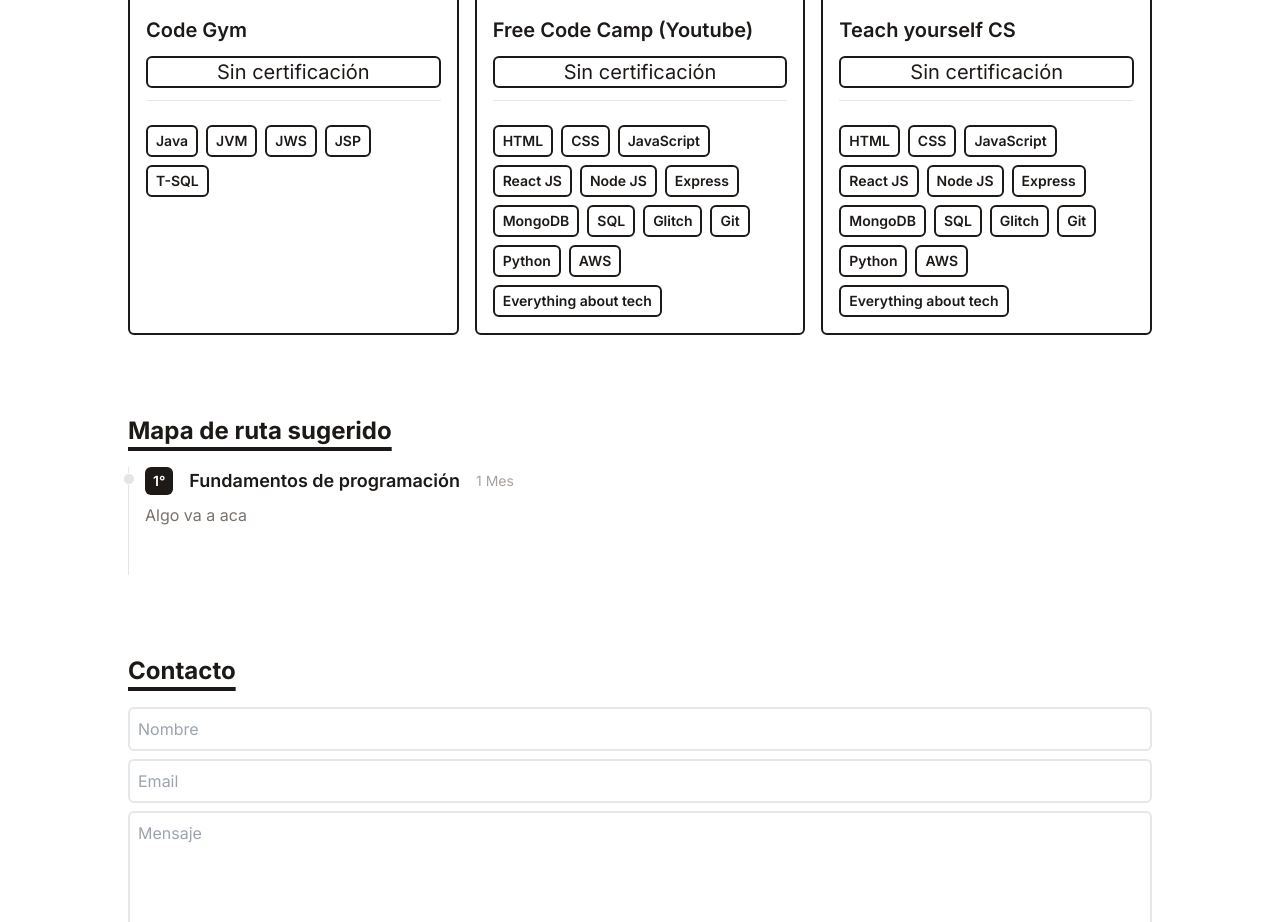
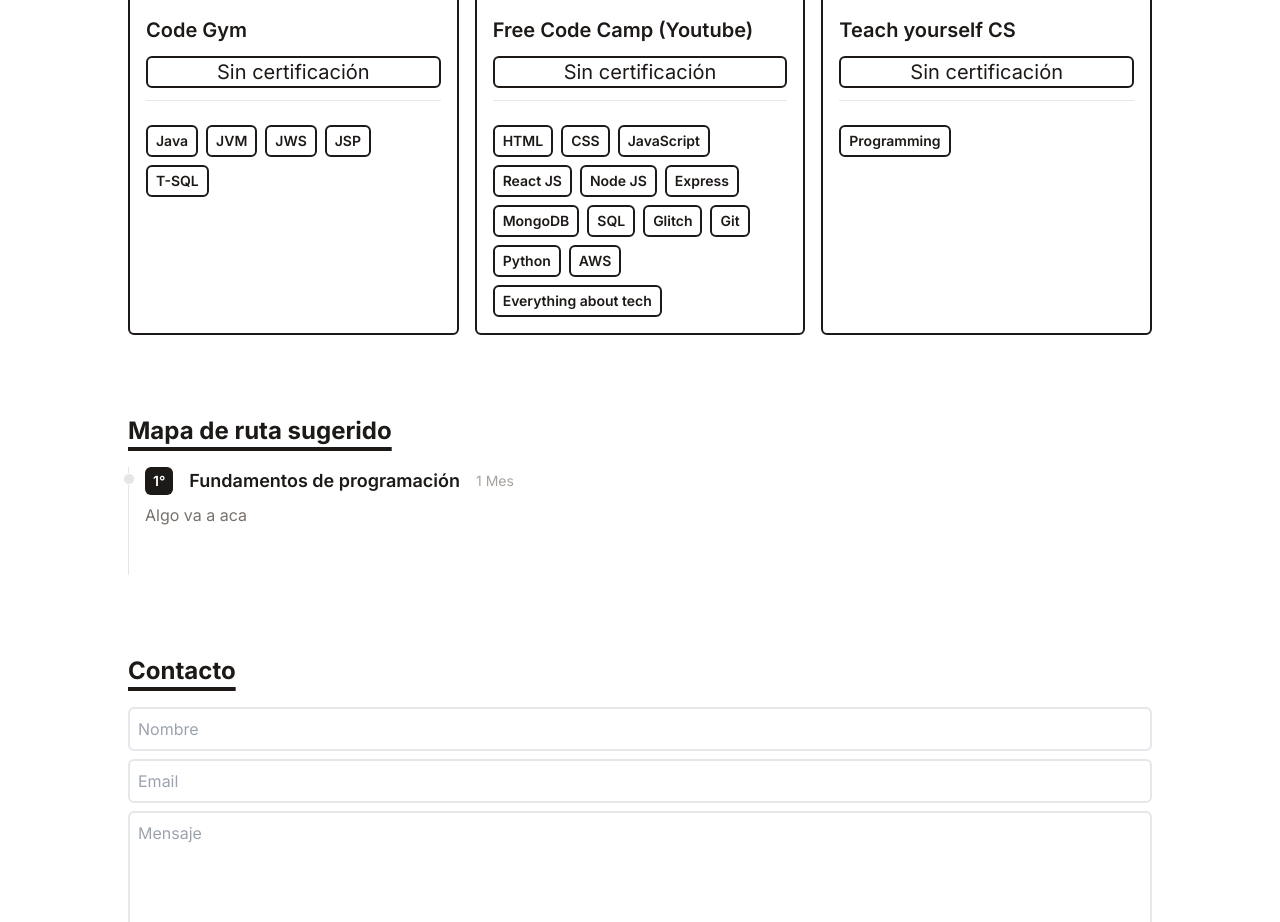
Before and after one commit to jpromanonet/freeCodingResources, a React (Vite) app: page / in a window 1280 px wide. Shown: the part 1220-2142 px from the top of the page. Built offline with nearby package versions, Linux system fonts and the light colour scheme.

Commit message:
Almost done

```diff
--- a/src/data/portfolio.js
+++ b/src/data/portfolio.js
@@ -38,7 +38,7 @@ export default [
       title: 'Teach yourself CS',
       cert: 'Sin certificación',
       imgUrl: '/assets/teachyourselfcs.png',
-      stack: ['HTML', 'CSS', 'JavaScript', 'React JS', 'Node JS', 'Express', 'MongoDB', 'SQL', 'Glitch', 'Git', 'Python', 'AWS', 'Everything about tech'],
+      stack: ['Programming'],
       link: 'https://www.teachyourselfcs.com',
    },
 ]
```
